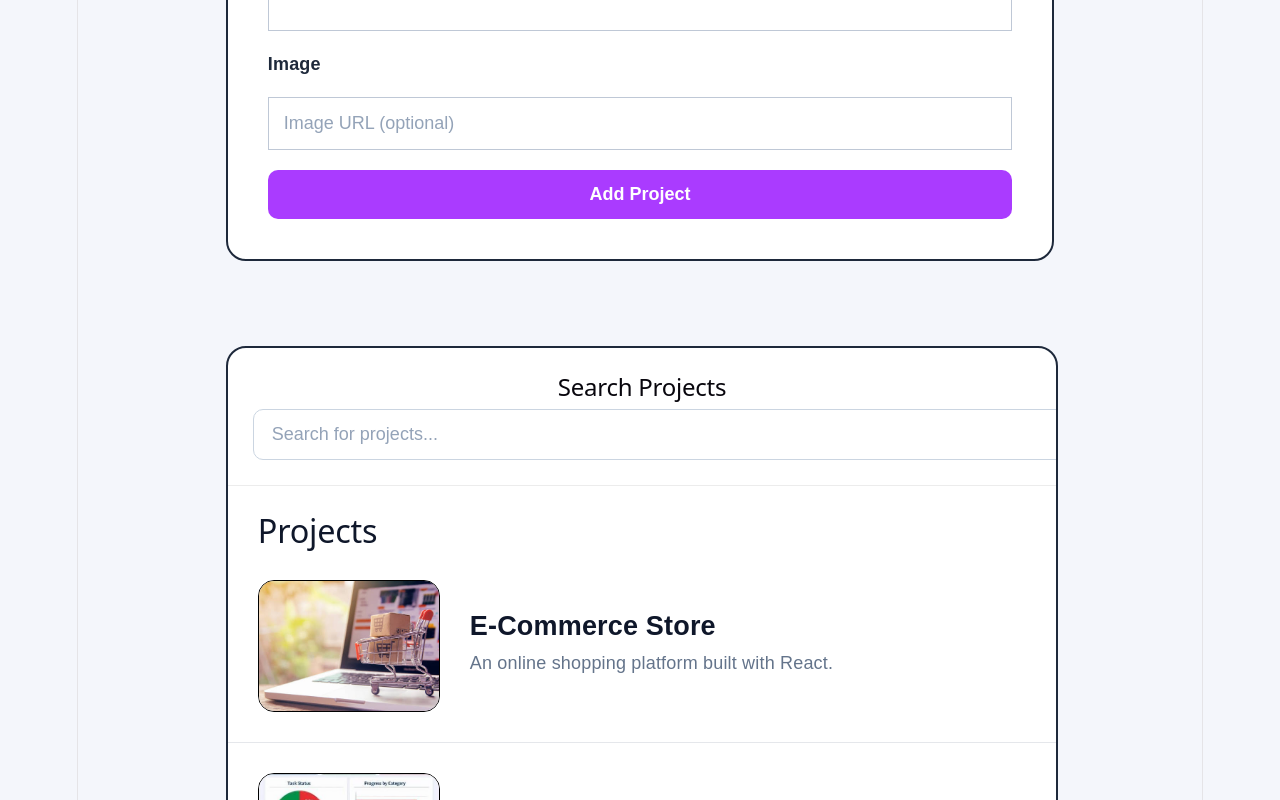
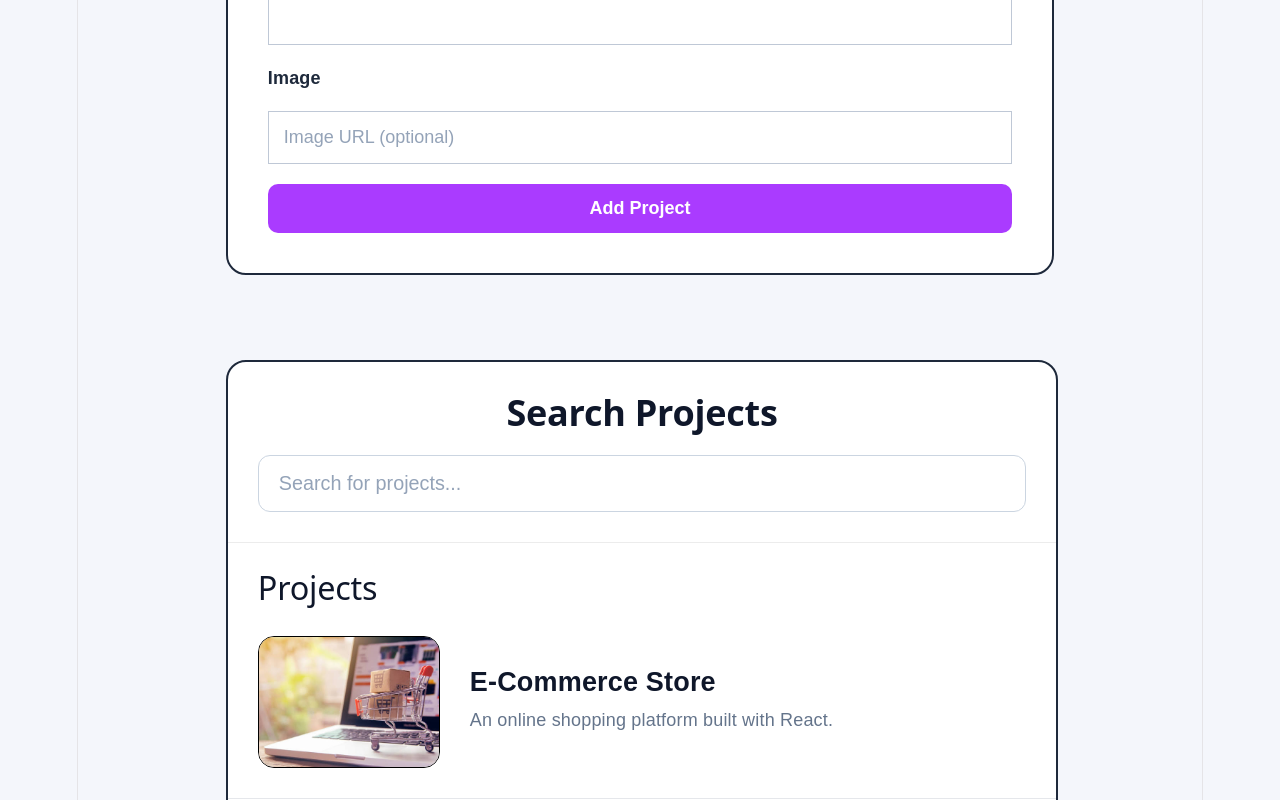
Before and after one commit to modidi/portfolio-platform, a React (Vite) app: page / in a window 1280 px wide. Shown: the part 581-1381 px from the top of the page. Built offline with nearby package versions, Linux system fonts and the light colour scheme.

Commit message:
feat: update on css styling for improved functionality

```diff
--- a/src/App.css
+++ b/src/App.css
@@ -51,6 +51,8 @@ body {
   text-align: center;
   margin-bottom: 25px;
   color: #0f172a;
+  font-size: 2rem;
+  font-weight: bold;
 }
 
 .project-form-fields {
@@ -113,8 +115,6 @@ body {
   transform: translateY(-2px);
 }
 
-
-
 .success-message {
   background: #dcfce7;
   color: #166534;
@@ -156,8 +156,17 @@ body {
 }
 
 .search-bar {
-  padding: 25px;
+  padding: 30px;
   border-bottom: 1px solid #ececec;
+  text-align: center;
+}
+
+.search-bar h2 {
+  margin: 0 0 20px;
+  text-align: center;
+  color: #0f172a;
+  font-size: 2rem;
+  font-weight: bold;
 }
 
 .search-bar label {
@@ -168,14 +177,18 @@ body {
 }
 
 .search-bar input {
+  display: block;
   width: 100%;
-  padding: 14px 18px;
+  max-width: 800px;
+  margin:auto;
+  padding: 16px 20px;
   border: 1px solid #cbd5e1;
-  border-radius: 10px;
-  font-size: 1rem;
+  border-radius: 12px;
+  font-size: 1.1rem;
   color: black;
   outline: none;
   background: white;
+  box-sizing: border-box;
   transition: 0.3s ease;
 }
 
```
